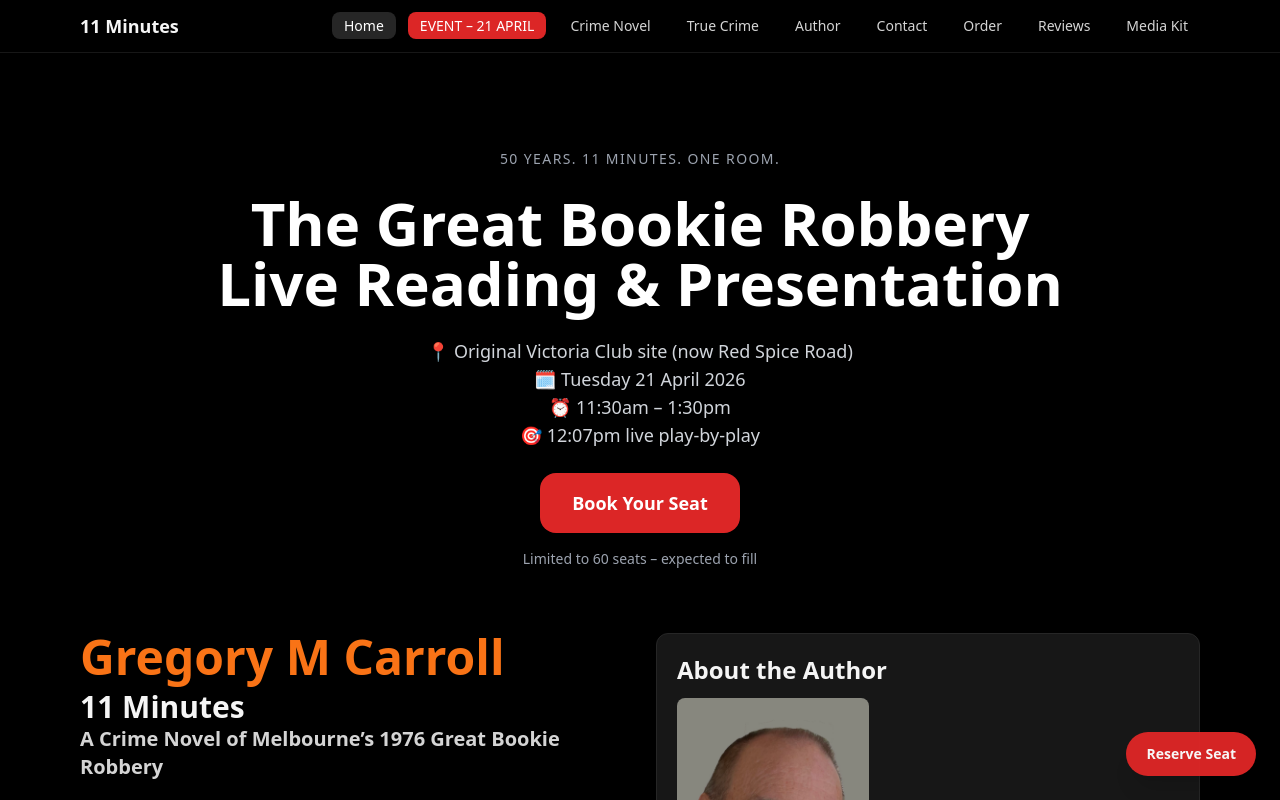
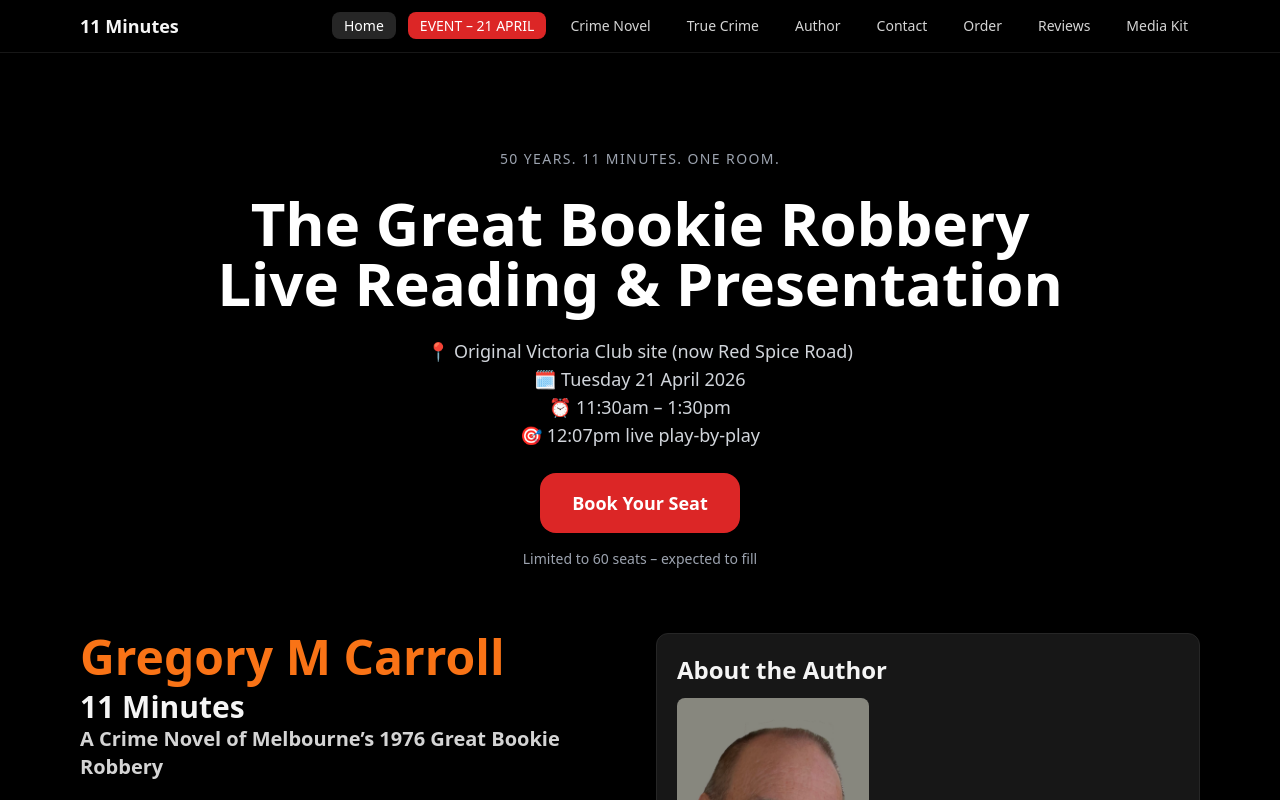
Before and after one commit to gcarroll1/author-site, a Next.js app: page / in a window 1280 px wide. Shown: the top 800 px of the page. Built offline with nearby package versions, Linux system fonts and the light colour scheme.

Commit message:
Remove global floating reserve seat button

```diff
--- a/app/layout.tsx
+++ b/app/layout.tsx
@@ -3,7 +3,6 @@ import "./globals.css";
 import SiteNav from "@/components/SiteNav";
 import Script from "next/script";
 import { Analytics } from "@vercel/analytics/next";
-import FloatingCTA from "@/components/FloatingCTA";
 
 export const metadata = {
   metadataBase: new URL("https://gregorymcarroll.com"),
@@ -25,9 +24,6 @@ export default function RootLayout({ children }: { children: React.ReactNode })
         <main className="mx-auto max-w-6xl px-4 py-8">
           {children}
         </main>
-
-        {/* 🔥 Floating CTA (global, sits above everything) */}
-        <FloatingCTA />
 
         {/* Analytics */}
         <Analytics />
--- a/components/FloatingCTA.tsx
+++ b/components/FloatingCTA.tsx
@@ -10,13 +10,13 @@ import { usePathname } from "next/navigation";
 export default function FloatingCTA() {
   const pathname = usePathname();
 
-  if (pathname === "/great-bookie-robbery-50th-anniversary") {
+  if (pathname === "/event") {
     return null;
   }
 
   return (
     <Link
-      href="/great-bookie-robbery-50th-anniversary"
+      href="/event"
       className="fixed bottom-4 right-4 z-50 rounded-full bg-red-600 px-5 py-3 text-sm font-semibold text-white shadow-xl transition transform hover:bg-red-700 hover:scale-105 active:scale-95 animate-pulse md:bottom-6 md:right-6"
     >
       Reserve Seat
```
Also changed, not shown: 2 other files (tests, documents, lock files or other folders).
